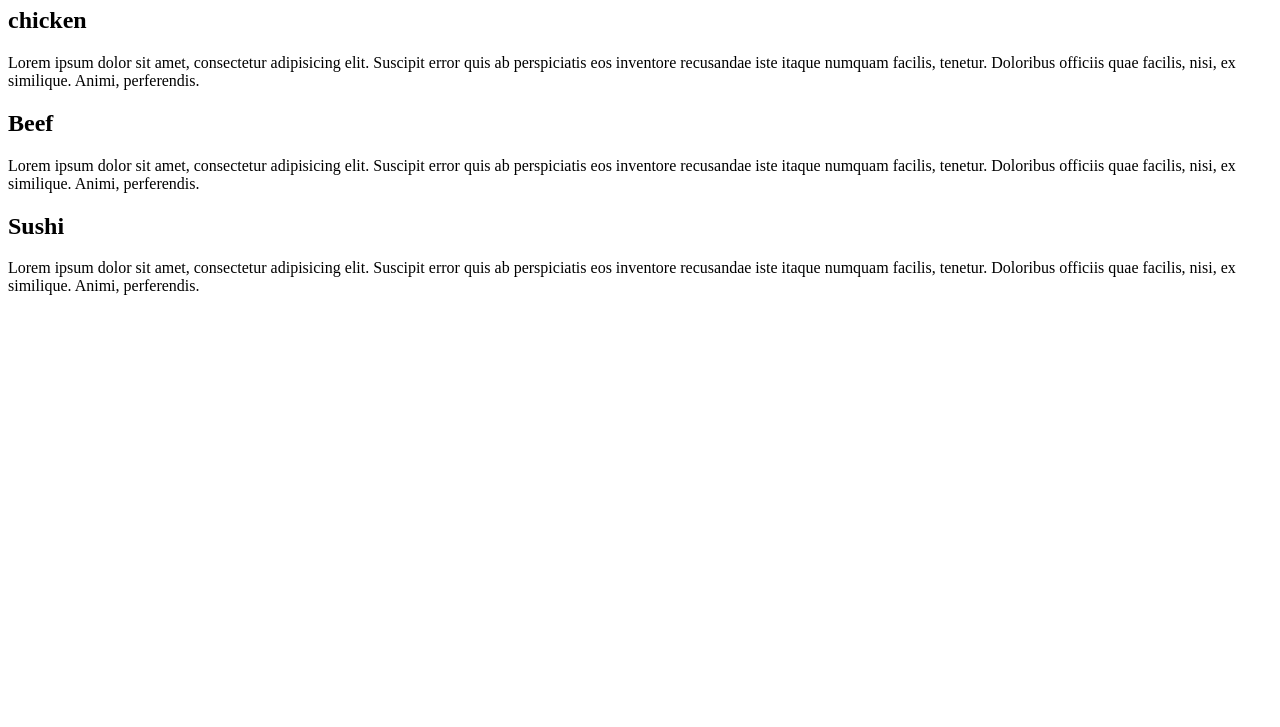
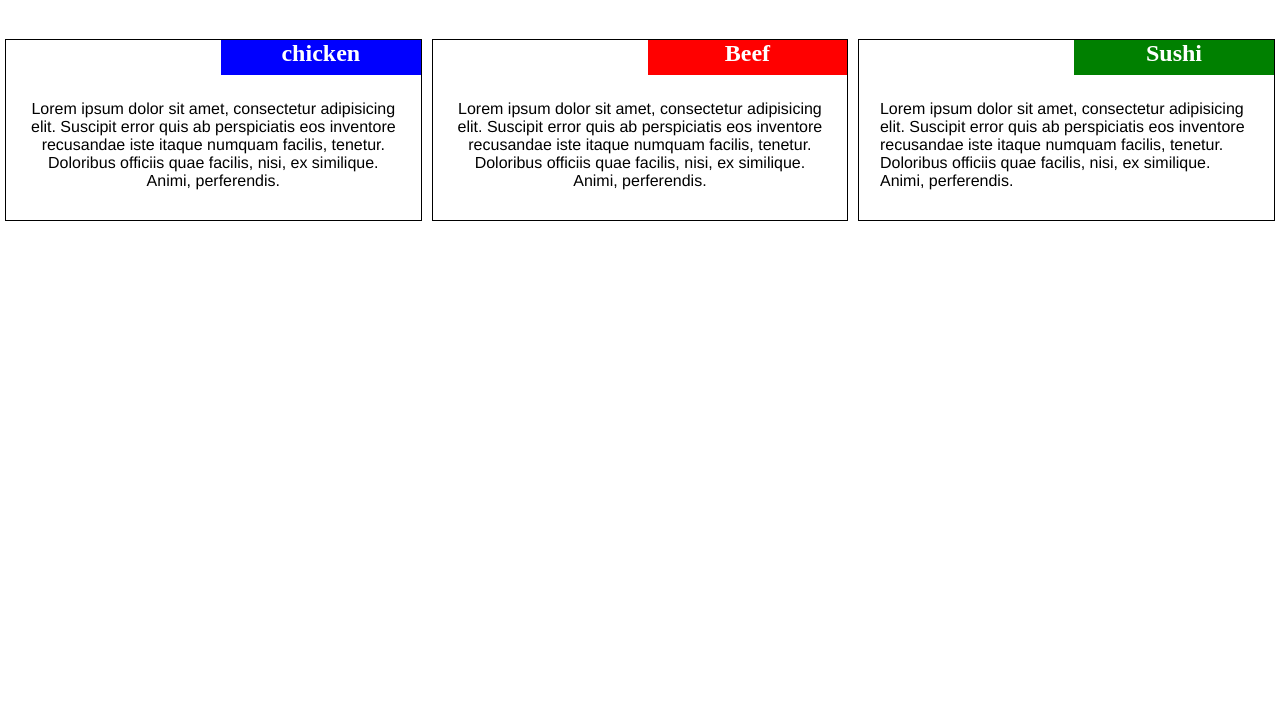
Before and after one commit to khajahcode/module2-solution, a plain HTML site: page index.html in a window 1280 px wide. Shown: the part 73-800 px from the top of the page. Drawn offline with Linux system fonts and the light colour scheme.

Commit message:
Update index.html

```diff
--- a/index.html
+++ b/index.html
@@ -3,7 +3,7 @@
 <head>
 <meta charset="utf-8">
 <meta name="viewport" content="width=device-width, initial-scale=1">
-<link  rel="stylesheet" href="css/style1.css">
+<link  rel="stylesheet" href="css/style.css">
 <title>Home work 2 </title>
 
 </head>
```
